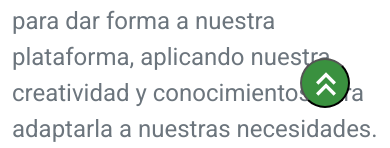
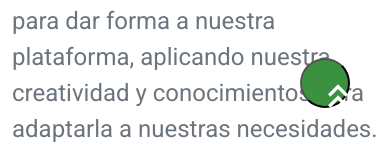
Before and after one commit to emilianozapata01/HackAcademy_FinalProyect_E-commerce, a React (Vite) app: page /about-this-proyect in a window 390 px wide. Shown: the part 696-844 px from the top of the page. Built offline with nearby package versions, Linux system fonts and the light colour scheme; no server answers.

Commit message:
Update ButtonUp.module.css

```diff
--- a/src/styles/views/ButtonUp.module.css
+++ b/src/styles/views/ButtonUp.module.css
@@ -24,3 +24,11 @@
   top: -85%;
   left: -85%;
 }
+
+@media (max-width: 500px) {
+  .ButtonUp {
+    position: relative;
+    top: 0%;
+    left: 0%;
+  }
+}
```
